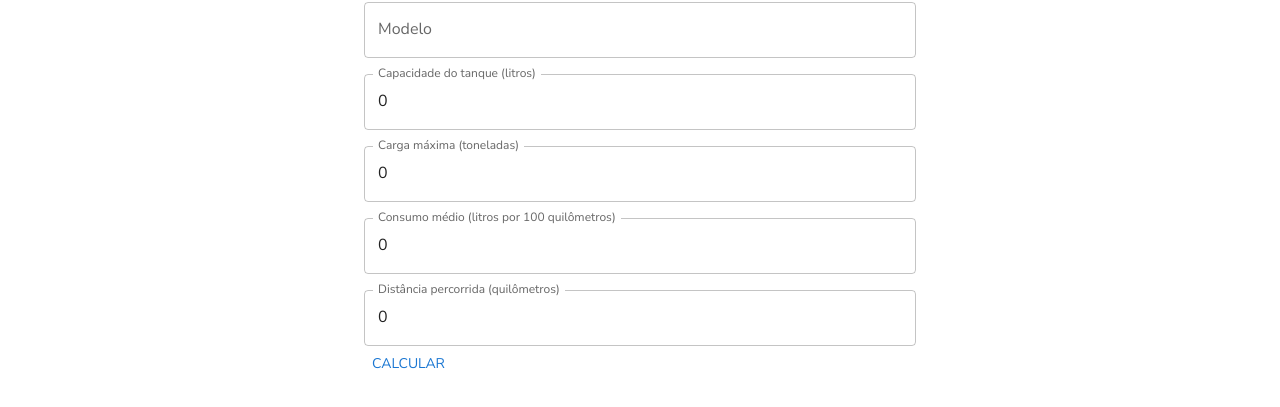
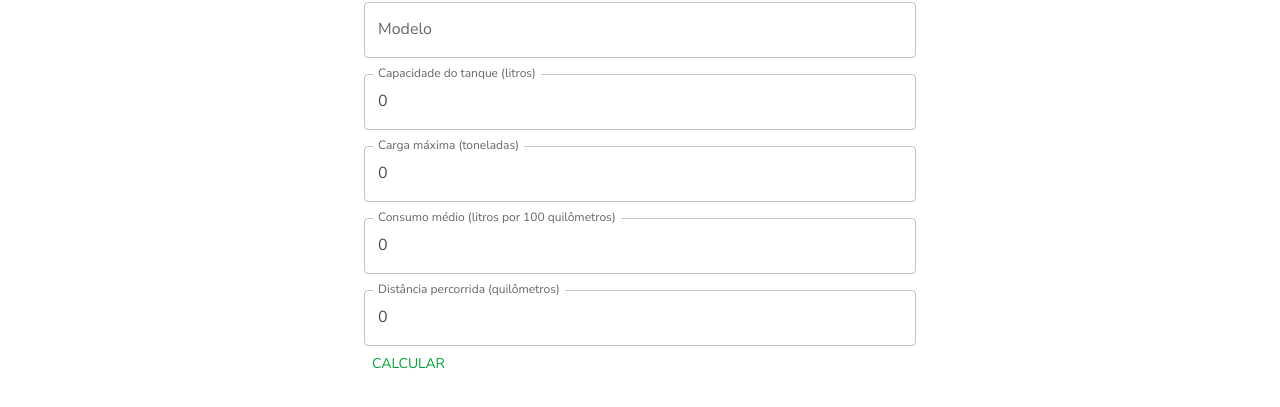
Before and after one commit to francisko-rezende/fuel-bras, a React (Vite) app: page / in a window 1280 px wide. Shown: the part 297-704 px from the top of the page. Built offline with nearby package versions, Linux system fonts and the light colour scheme.

Commit message:
feat: add brand colors to app theme

```diff
--- a/src/theme/theme.ts
+++ b/src/theme/theme.ts
@@ -4,4 +4,8 @@ export const theme = createTheme({
   typography: {
     fontFamily: "Nunito Sans, Roboto, sans-serif",
   },
+  palette: {
+    primary: { main: "#00a335" },
+    text: { primary: "#3e5055" },
+  },
 });
```
